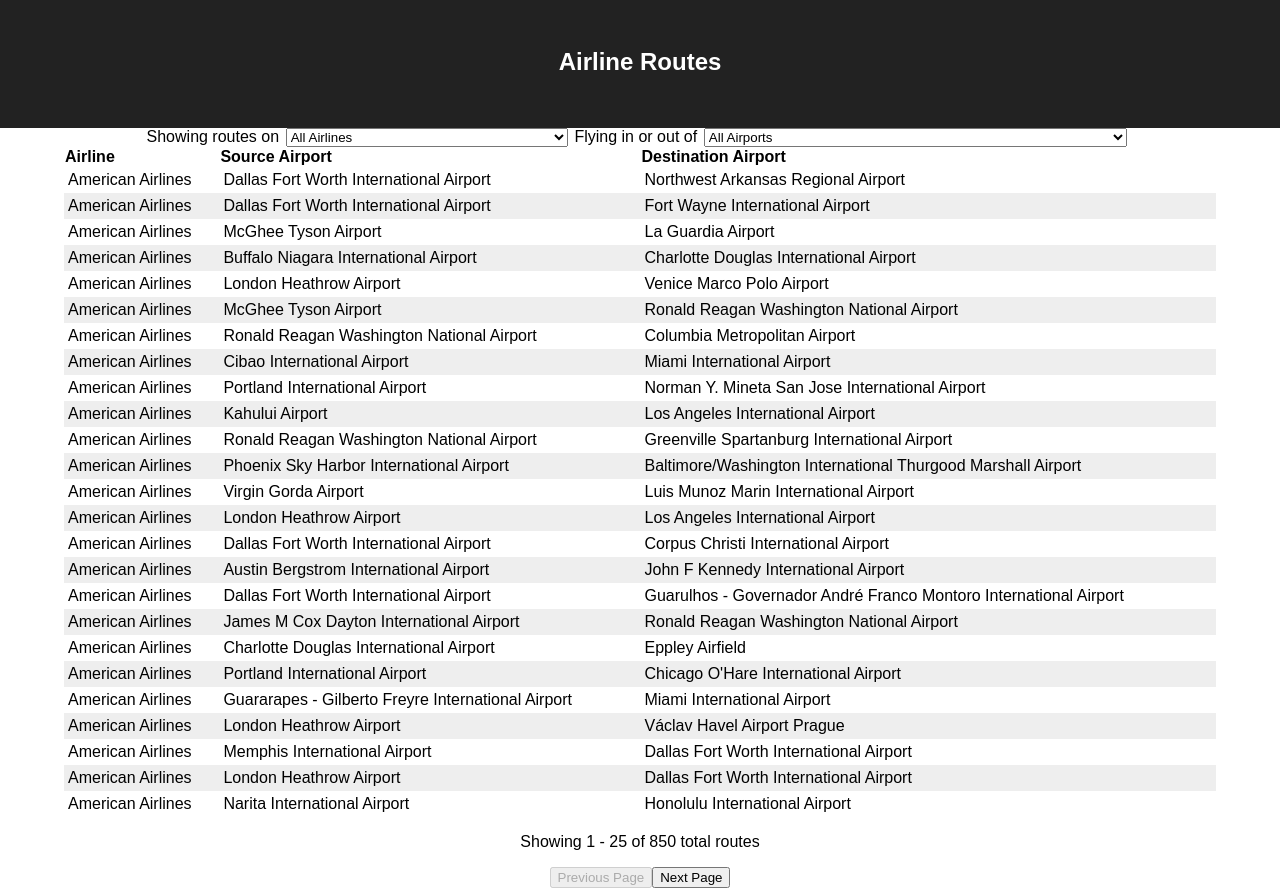
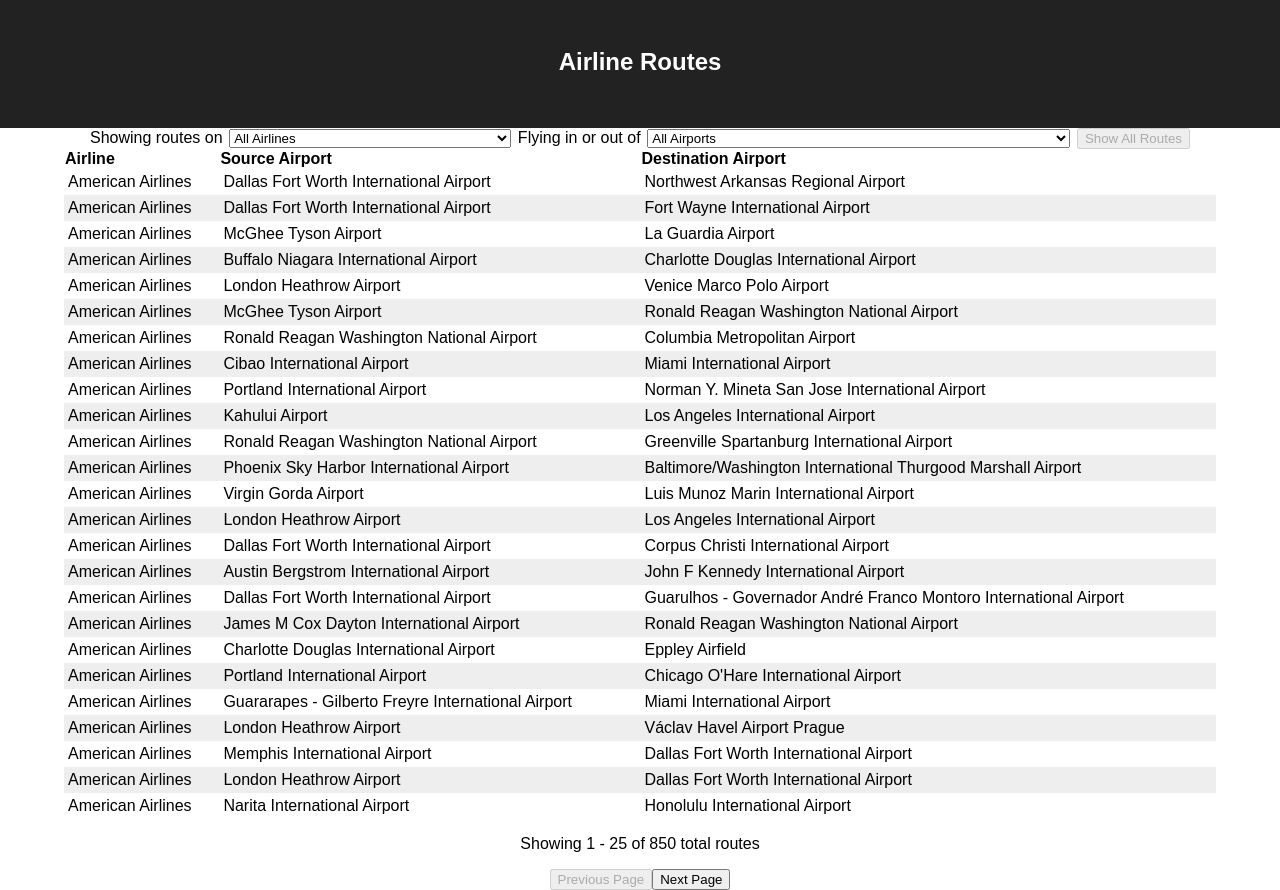
Before and after one commit to juanpalma1/airline_routes_app, a React (Create React App) app: page / in a window 1280 px wide. Built offline with nearby package versions, Linux system fonts and the light colour scheme.

Commit message:
Add button to clear filters

```diff
--- a/src/App.js
+++ b/src/App.js
@@ -60,6 +60,13 @@
     setAirport(event.target.value);
   };
 
+  const clearFilters = () => {
+    setAirline('all');
+    setAirport('all');
+  };
+
+  const defaultsSelected = airline === 'all' && airport === 'all';
+
   return (
     <div className="app">
       <header className="header">
@@ -69,15 +76,21 @@
         <Select
           label='Showing routes on'
           name='airlines'
+          value={airline}
           options={filteredAirlines}
           onChange={handleAirlineChange}
         />
         <Select
           label='Flying in or out of'
           name='airports'
+          value={airport}
           options={filteredAirports}
           onChange={handleAirportChange}
         />
+        <button onClick={clearFilters} disabled={defaultsSelected}>
+          Show All Routes
+        </button>
+
         <Table
           className="routes-table"
           columns={columns}
--- a/src/components/Select.js
+++ b/src/components/Select.js
@@ -3,13 +3,14 @@
 const Select = ({
   label,
   name,
+  value: optionsState,
   options,
   onChange: handleChange
 }) => {
   return (
     <label>
       {label}
-      <select name={name} onChange={handleChange}>
+      <select name={name} onChange={handleChange} value={optionsState}>
         {options()}
       </select>
     </label>
```
